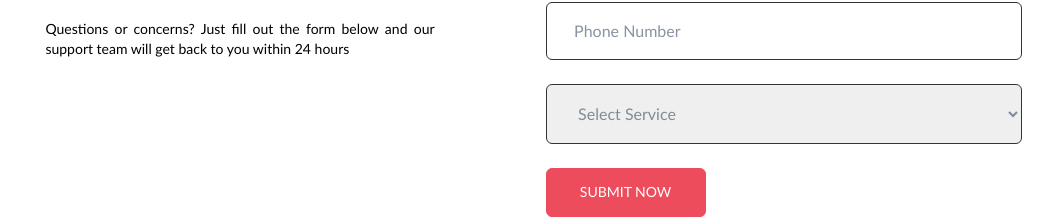
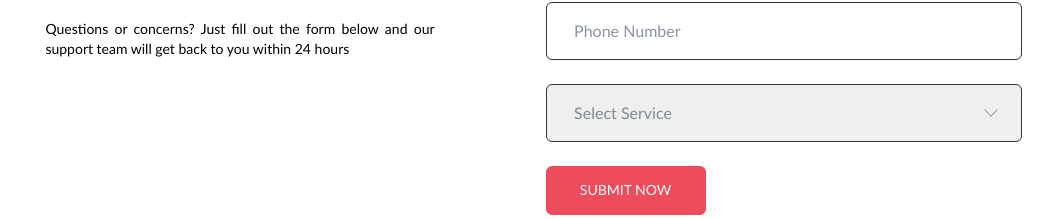
Before and after one commit to nklazuta/cloud-budget-landing-freebie, a React (Create React App) app: page / in a window 1280 px wide. Shown: the part 2980-3199 px from the top of the page, without its empty margins (111-1164 px from the left). Built offline with nearby package versions, Linux system fonts and the light colour scheme.

Commit message:
fix: изменить стили для поля select

```diff
--- a/src/components/Contact/Contact.js
+++ b/src/components/Contact/Contact.js
@@ -59,7 +59,9 @@ function Contact() {
           required
         />
         <select className="contact__select" name="service">
-          <option className="contact__option">Select Service</option>
+          <option className="contact__option" value="value">
+            Select Service
+          </option>
         </select>
         <button className="contact__submit-button" type="submit">
           Submit Now
--- a/src/components/Contact/Contact.scss
+++ b/src/components/Contact/Contact.scss
@@ -73,6 +73,14 @@
       @extend %text-input;
       grid-area: select;
       width: 100%;
+      -webkit-appearance: none;
+      -moz-appearance: none;
+      -o-appearance: none;
+      appearance: none;
+      background-image: url(../../images/select-arrow-icon.svg);
+      background-size: 14px 14px;
+      background-position: 95%;
+      background-repeat: no-repeat;
       color: $placeholder;
       padding: 3.9% 5.78%;
     }
@@ -118,6 +126,7 @@
 
       .contact__select {
         font-size: $input-medium;
+        background-size: 12px 12px;
       }
 
       .contact__submit-button {
@@ -152,6 +161,7 @@
 
       .contact__select {
         font-size: $input-small;
+        background-size: 10px 10px;
       }
 
       .contact__submit-button {
```
Also changed, not shown: src/images/select-arrow-icon.svg (added).
